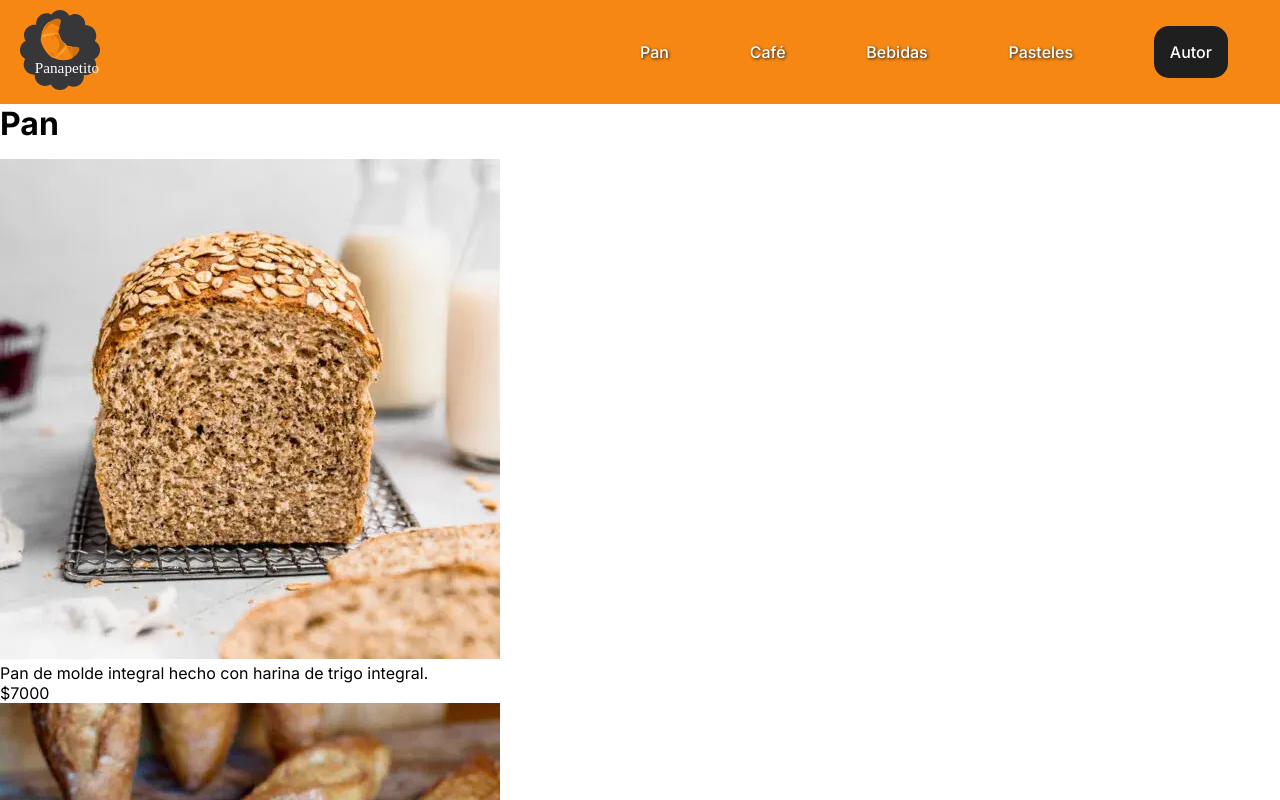
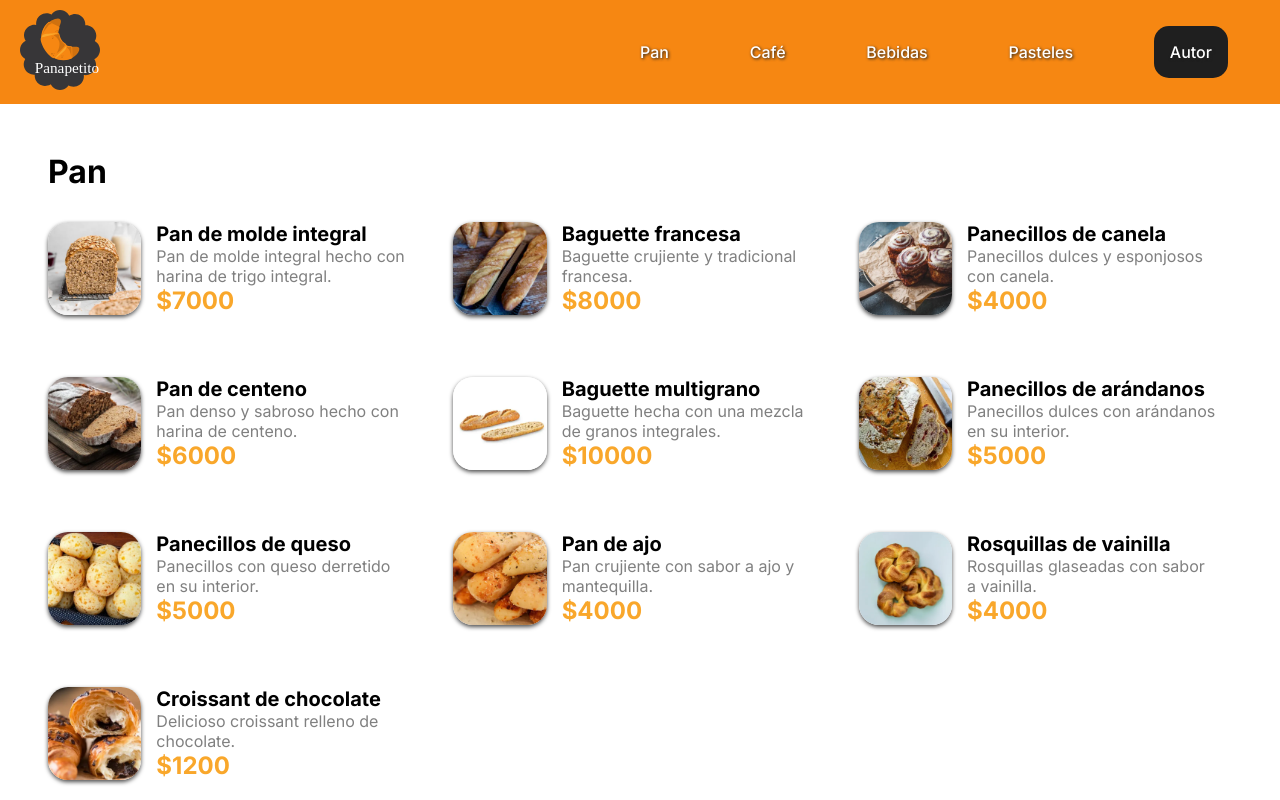
Before and after one commit to manloren/panapetito, a Vue app: page /pan in a window 1280 px wide. Shown: the top 800 px of the page. Built offline with nearby package versions, Linux system fonts and the light colour scheme.

Commit message:
Estilos CSS al componente de productos

```diff
--- a/src/components/Productos.vue
+++ b/src/components/Productos.vue
@@ -6,7 +6,7 @@
                 <img  class="foto" :src="`/imagenes/${producto.imagen}`" alt="Producto">
                 <div class="informacion">
                     <h3 class="titulo">
-                        {{ producto.nombre }}
+                        {{ producto.producto }}
                     </h3>
                     <p class="descripcion">
                         {{ producto.descripcion }}
@@ -36,3 +36,51 @@
     productos.value =listaProductos.filter((producto) => producto.categoria ===props.categoria)
 })
 </script>
+
+<style scoped>
+    .contenedor{
+        padding: 3rem;
+        margin-bottom: 2rem;
+    }
+    .productos{
+        display: grid;
+        grid-template-columns: repeat(3, 1fr);
+        gap: 2em;
+    }
+    .producto{
+        display: flex;
+        align-items: center;
+    }
+    .informacion{
+        padding: 15px;
+    }
+    .titulo{
+        font-size: 1.25rem;
+    }
+    .descripcion{
+        color: gray;
+        word-wrap: break-word;
+    }
+    .foto{
+      max-width: calc(100% / 4);
+      border-radius: 20px;
+      box-shadow: 0px 2px 4px rgb(76, 76, 76);
+    }
+    .precio{
+        color: #f9a72b;
+        font-weight: bold;
+        font-size: 1.5rem;
+    }
+
+    @media (max-width: 1024px) and (min-width: 768px){
+        .productos{
+            grid-template-columns: repeat(2, 1fr);
+        }
+    }
+
+    @media(max-width: 768px){
+        .productos{
+            grid-template-columns: repeat(1, 1fr);
+        }
+    }
+</style>
```
